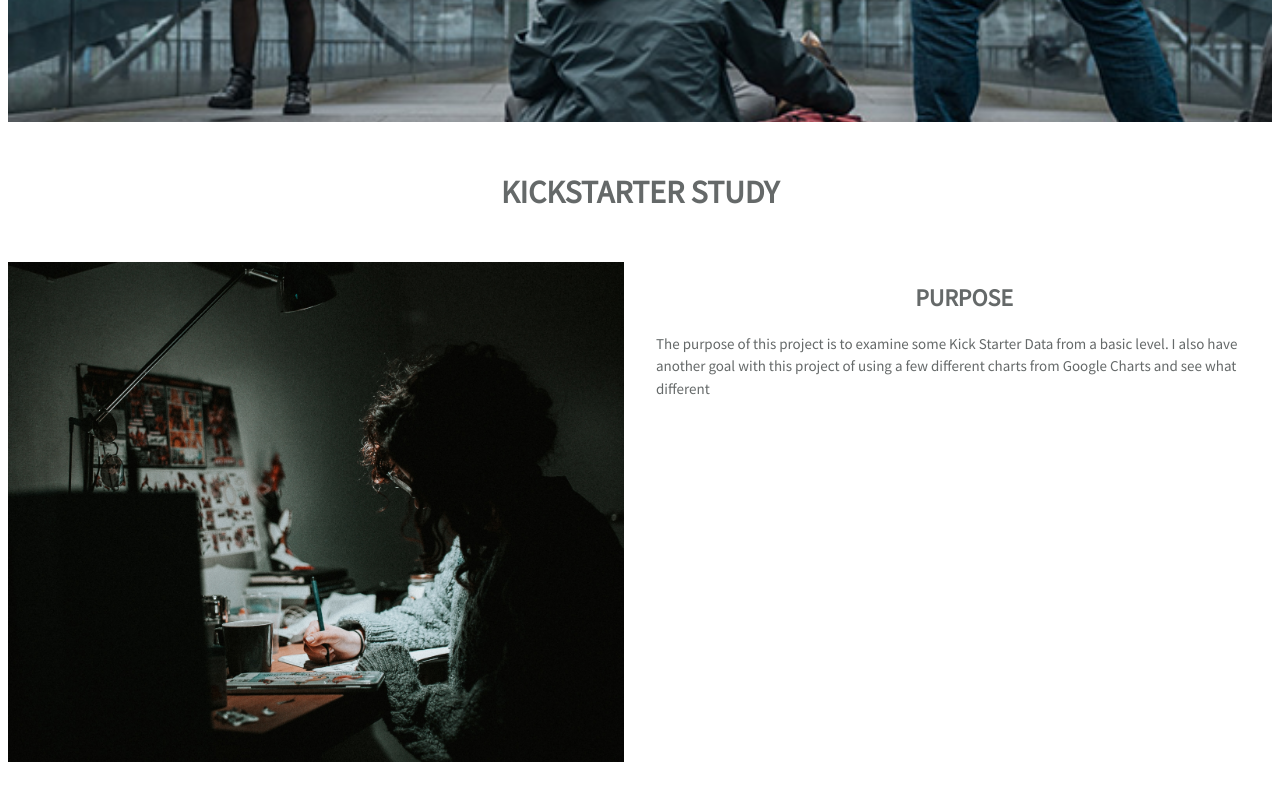
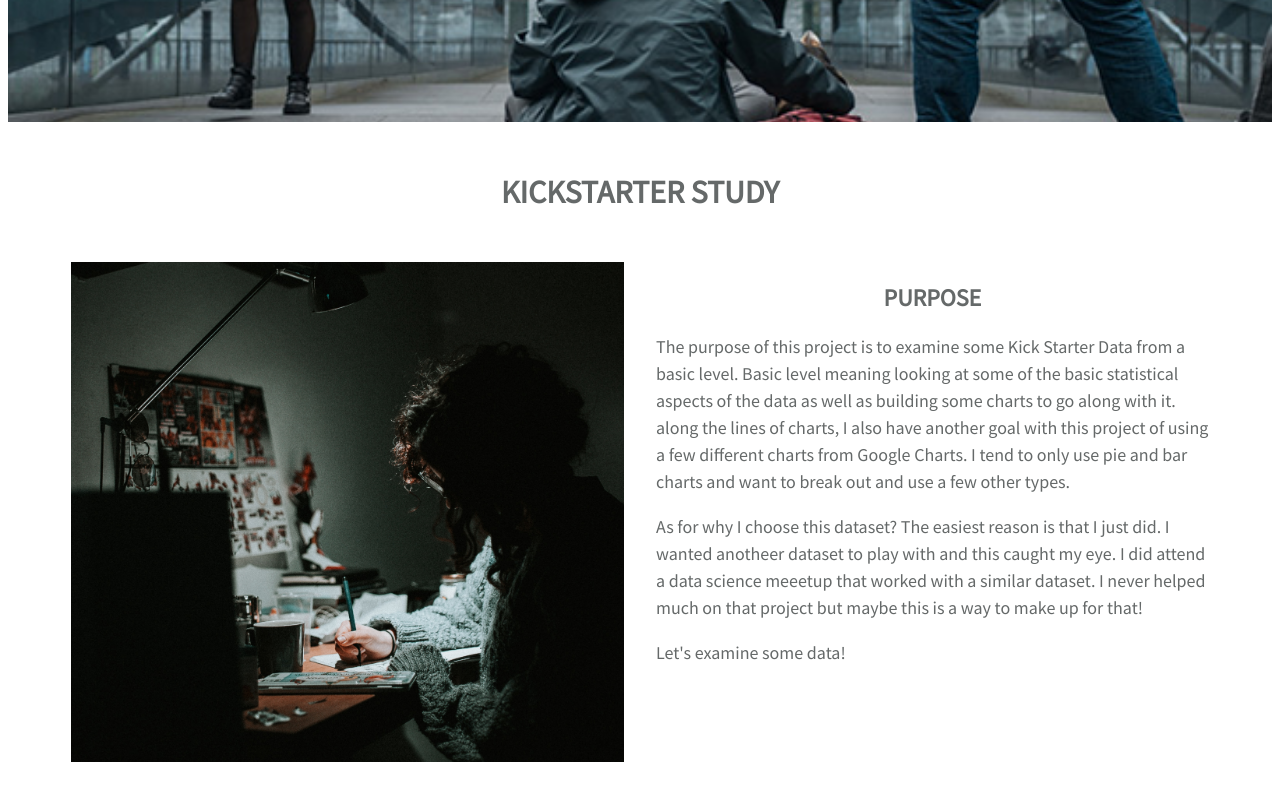
Before and after one commit to ravenusmc/kickstarter, a Vue app in the folder client/: page / in a window 1280 px wide. Shown: the part 536-1336 px from the top of the page. Before the commit the page ends 1306 px from the top, so only its background shows below. Built offline with nearby package versions, Linux system fonts and the light colour scheme.

Commit message:
finished info area

```diff
--- a/client/src/App.vue
+++ b/client/src/App.vue
@@ -31,7 +31,7 @@ export default {
 
 .paragraphFont {
   color: #656969;
-  font-size: 15px;
+  font-size: 18px;
   line-height: 1.5em;
 }
 
--- a/client/src/components/home/Explanation.vue
+++ b/client/src/components/home/Explanation.vue
@@ -14,8 +14,20 @@
         <h2 class='center fontColor font'>Purpose</h2>
         <p class='font paragraphFont'>
           The purpose of this project is to examine some Kick Starter Data from
-          a basic level. I also have another goal with this project of using a
-          few different charts from Google Charts and see what different
+          a basic level. Basic level meaning looking at some of the basic statistical
+          aspects of the data as well as building some charts to go along with it.
+          along the lines of charts, I also have another goal with this project
+          of using a few different charts from Google Charts. I tend to only use pie
+          and bar charts and want to break out and use a few other types.
+        </p>
+        <p class='font paragraphFont'>
+          As for why I choose this dataset? The easiest reason is that I just did.
+          I wanted anotheer dataset to play with and this caught my eye. I did attend
+          a data science meeetup that worked with a similar dataset. I never helped
+          much on that project but maybe this is a way to make up for that!
+        </p>
+        <p class='font paragraphFont'>
+          Let's examine some data!
         </p>
       </div>
 
@@ -41,7 +53,10 @@ export default {
 }
 
 section {
+  margin-left: 5%;
+  margin-right: 5%;
   margin-top: 50px;
+  margin-bottom: 50px;
   display: grid;
   grid-template-columns: 1fr 1fr;
   grid-gap: 2em;
```
